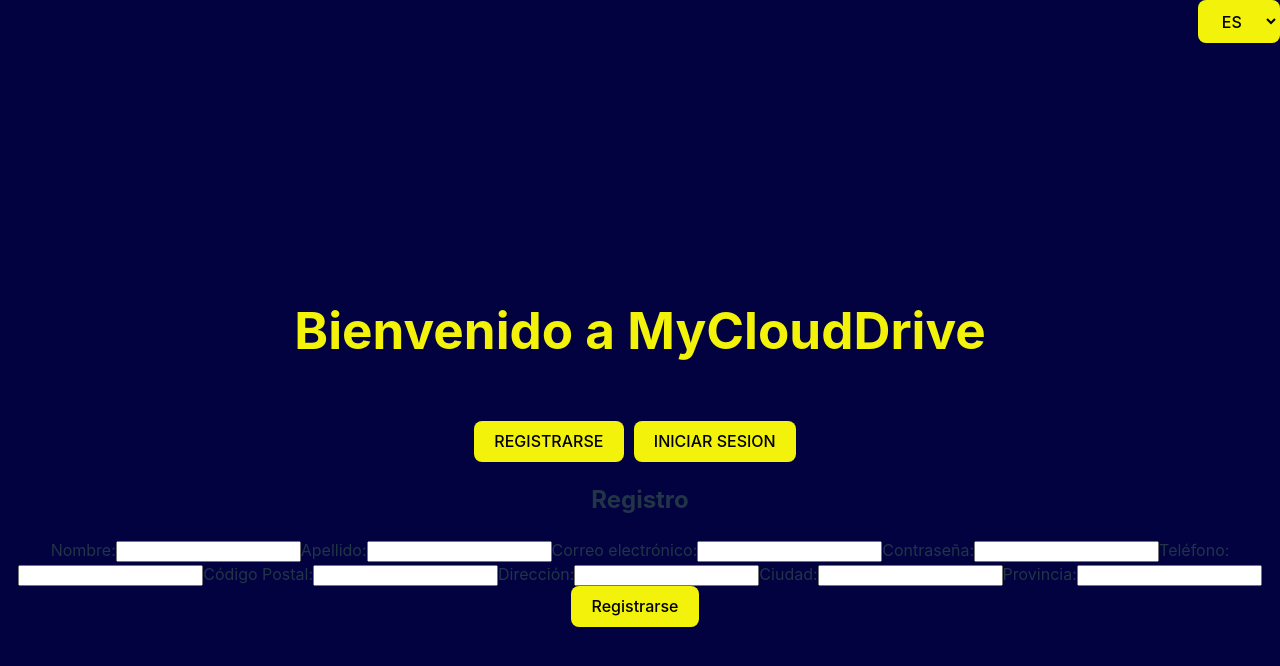
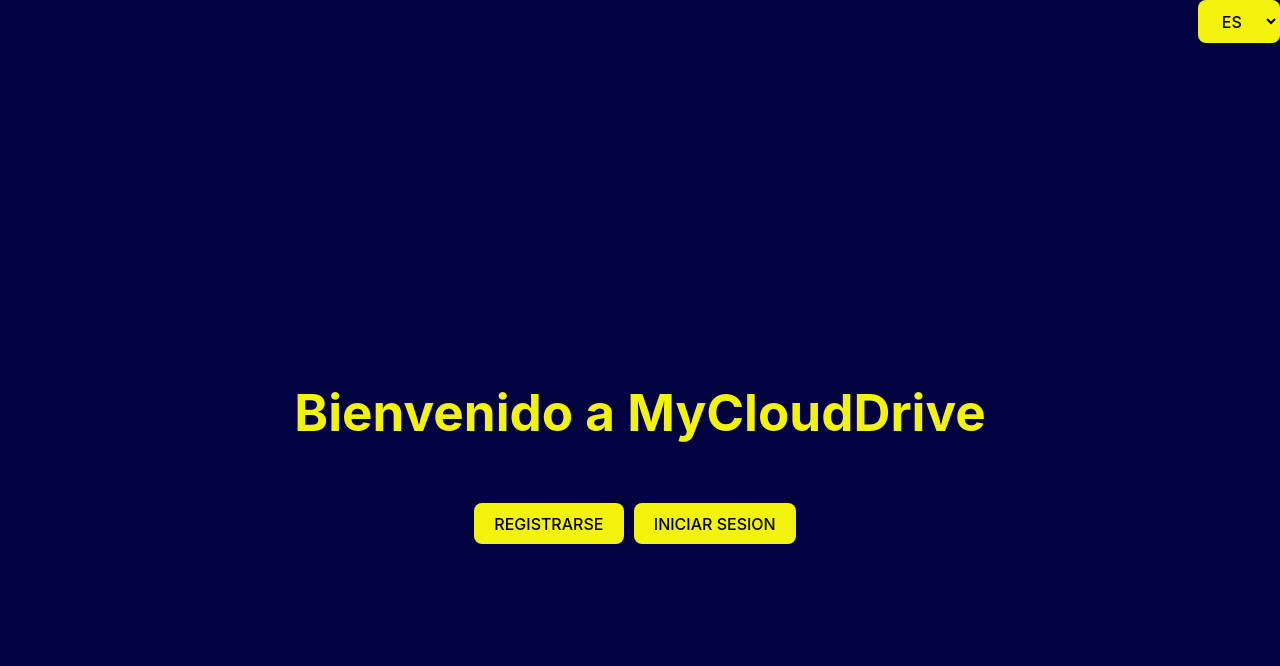
Before and after one commit to rto1991/proyecto03-Hack-a-Boss, a React (Vite) app in the folder proyecto03/: page / in a window 1280 px wide. Shown: the top 666 px of the page. Built offline with nearby package versions, Linux system fonts and the light colour scheme.

Commit message:
Solucion de problema

```diff
--- a/proyecto03/src/components/Init/Init.jsx
+++ b/proyecto03/src/components/Init/Init.jsx
@@ -10,12 +10,13 @@
   useEffect(() => {
     const timer = setTimeout(() => {
       setShowForm(true);
-    }, 3000);
+    }, 2000);
 
     return () => clearTimeout(timer);
   }, []);
 
-  const handleSignupClick = () => {
+  const handleSignupClick = (event) => {
+    event.preventDefault();
     setShowSignup(true);
   };
 
@@ -29,12 +30,12 @@
           <button onClick={handleSignupClick}>
             <FormattedMessage id="registrarse" />
           </button>
+          {showSignup && <Signup />}
           <button>
             <FormattedMessage id="iniciarSesion" />
           </button>
         </form>
       )}
-      <Signup />
     </section>
   );
 };
--- a/proyecto03/src/components/Singup/Singnup.jsx
+++ b/proyecto03/src/components/Singup/Singnup.jsx
@@ -13,11 +13,11 @@
     province: "",
   });
 
-  const handleSubmit = (event) => {
+  const handleSubmit = async (event) => {
     event.preventDefault();
 
     // Realizar la solicitud POST al servidor
-    fetch("http://46.183.113.60/newUser", {
+    await fetch("http://46.183.113.60/newUser", {
       method: "POST",
       headers: {
         "Content-Type": "application/json",
```
